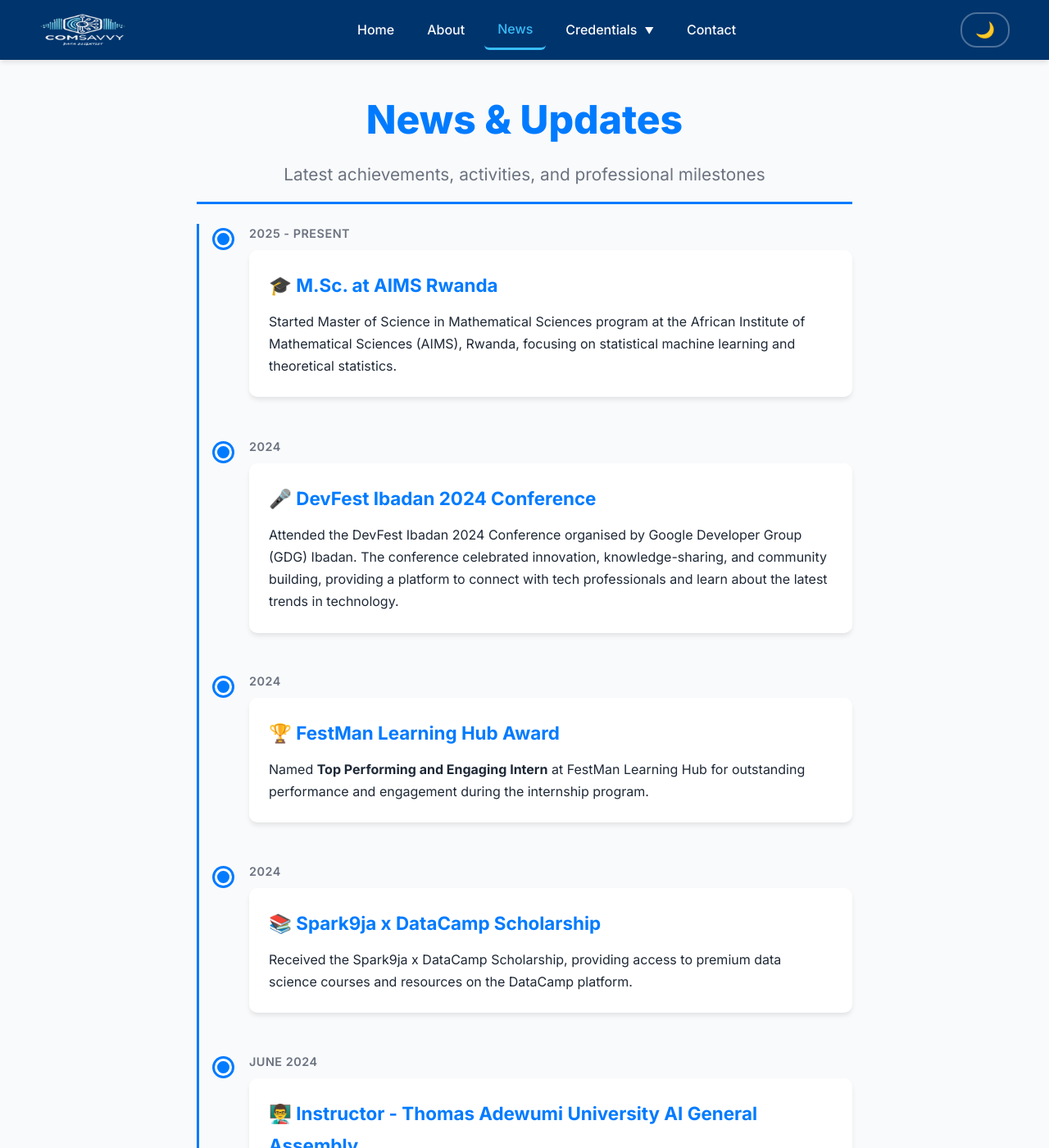
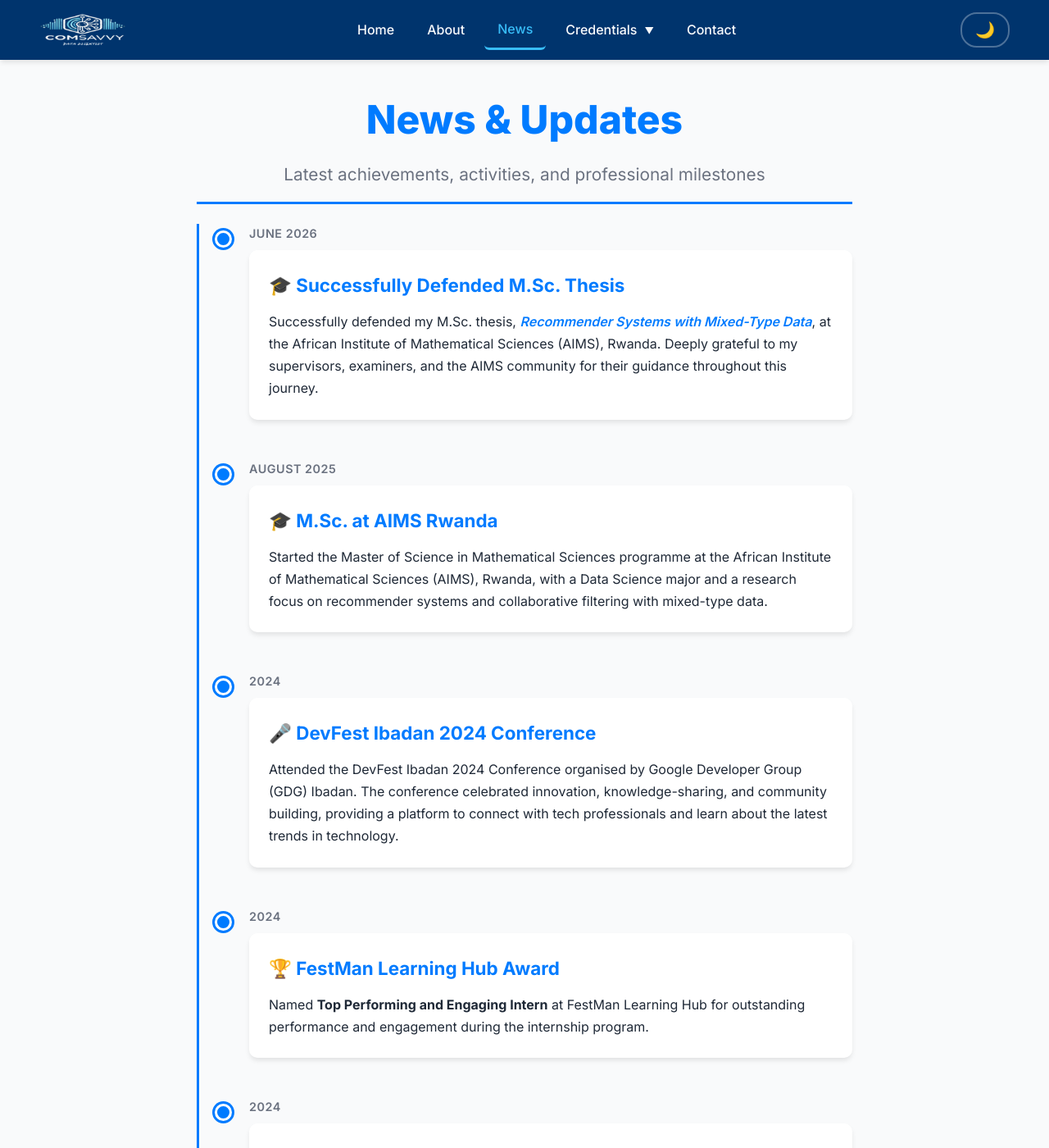
Before and after one commit to comsavvy/comsavvy.github.io, a Jekyll site: the page built from news/index.html, in a window 1280 px wide and 1400 px high. Shown: the whole window at 82% size. Built offline with Jekyll 4.4.1, drawn with Linux system fonts in a browser that asks for light colours; some web fonts are replaced.

Commit message:
Update: Revise news and projects sections with new milestones and improved descriptions

```diff
--- a/assets/css/style.css
+++ b/assets/css/style.css
@@ -2310,7 +2310,7 @@
   border-left: 4px solid var(--primary-blue);
   position: relative;
   overflow: hidden;
-  height: 480px;
+  min-height: 480px;
   display: flex;
   flex-direction: column;
 }
@@ -2517,7 +2517,6 @@
   line-height: 1.5;
   margin-bottom: 1rem;
   flex: 1;
-  overflow-y: auto;
   font-size: 0.95rem;
 }
 
--- a/news/index.html
+++ b/news/index.html
@@ -11,12 +11,21 @@
   </div>
 
   <div class="news-timeline">
+    <!-- Latest milestone -->
+    <div class="news-item reveal">
+      <div class="news-date">June 2026</div>
+      <div class="news-content">
+        <h3>🎓 Successfully Defended M.Sc. Thesis</h3>
+        <p>Successfully defended my M.Sc. thesis, <a href="/projects/#thesis"><em>Recommender Systems with Mixed-Type Data</em></a>, at the African Institute of Mathematical Sciences (AIMS), Rwanda. Deeply grateful to my supervisors, examiners, and the AIMS community for their guidance throughout this journey.</p>
+      </div>
+    </div>
+
     <!-- Current/Ongoing -->
     <div class="news-item reveal">
-      <div class="news-date">2025 - Present</div>
+      <div class="news-date">August 2025</div>
       <div class="news-content">
         <h3>🎓 M.Sc. at AIMS Rwanda</h3>
-        <p>Started Master of Science in Mathematical Sciences program at the African Institute of Mathematical Sciences (AIMS), Rwanda, focusing on statistical machine learning and theoretical statistics.</p>
+        <p>Started the Master of Science in Mathematical Sciences programme at the African Institute of Mathematical Sciences (AIMS), Rwanda, with a Data Science major and a research focus on recommender systems and collaborative filtering with mixed-type data.</p>
       </div>
     </div>
 
--- a/projects/index.html
+++ b/projects/index.html
@@ -7,7 +7,7 @@
 <main class="page projects-page">
   <div class="page-header">
     <h1>Projects & Portfolio</h1>
-    <p class="subtitle">Selected work in data science, machine learning, and analytics</p>
+    <p class="subtitle">A portfolio of data science, machine learning, and analytics projects</p>
   </div>
 
   <div class="projects-grid">
@@ -31,7 +31,7 @@
       </div>
     </a>
 
-    <a href="https://github.com/comsavvy/Recommendation-System-using-Mixed-Type-Dataset-Implementation" target="_blank" rel="noopener noreferrer" class="project-card-link reveal">
+    <a id="thesis" href="https://github.com/comsavvy/Recommendation-System-using-Mixed-Type-Dataset-Implementation" target="_blank" rel="noopener noreferrer" class="project-card-link reveal">
       <div class="project-card with-bg" style="background-image: linear-gradient(rgba(0, 0, 0, 0.6), rgba(0, 0, 0, 0.7)), url('https://images.unsplash.com/photo-1551288049-bebda4e38f71?w=800&q=80');">
         <div class="project-content">
           <div class="project-header">
```
